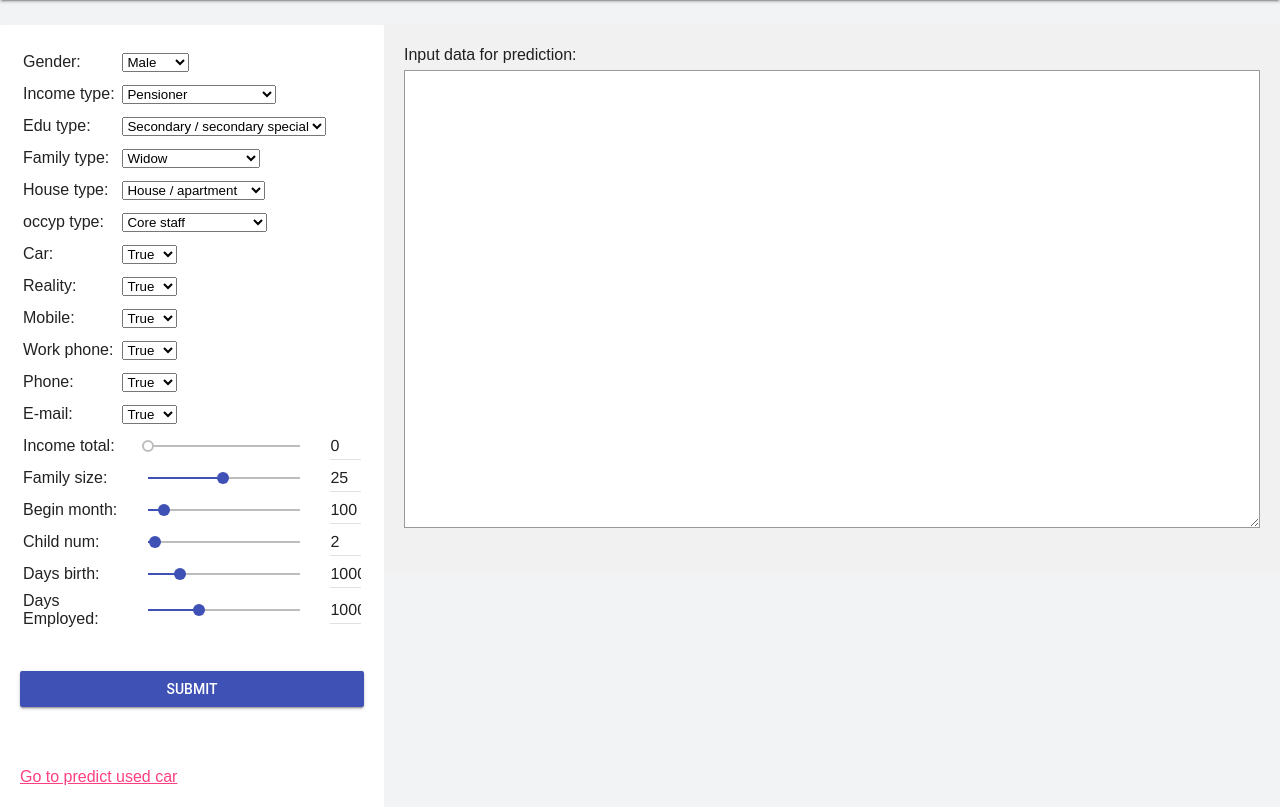
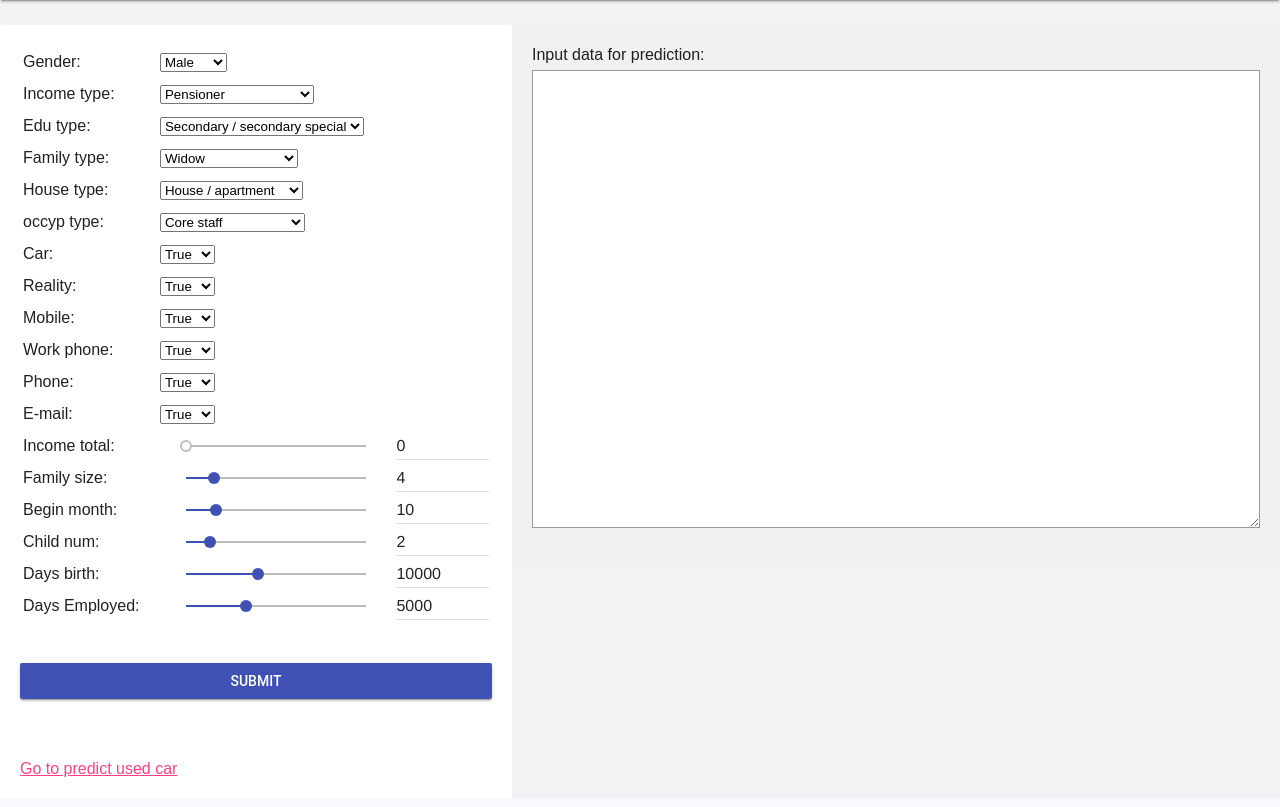
Before and after one commit to bellkjn-asl/asl-capstone, a Flask app: page /creditcard in a window 1280 px wide. Shown: the part 64-871 px from the top of the page. After the commit the page ends 841 px from the top, so only its background shows below. Run offline with Flask 2, Linux system fonts and the light colour scheme.

Commit message:
modify credit model

```diff
--- a/app.yaml
+++ b/app.yaml
@@ -1,6 +1,6 @@
 runtime: python
 env: flex
-entrypoint: gunicorn -b :$PORT main:app
+entrypoint: gunicorn -c gunicorn.conf.py -b :$PORT main:app
 
 runtime_config:
   python_version: 3
--- a/config.py
+++ b/config.py
@@ -3,7 +3,7 @@ project = "qwiklabs-gcp-04-0e6d92b4880a"
 
 class creditcard_config():
     model_name = "credit_card"
-    version_name = "category_classification4"
+    version_name = "category_classification_epoch200"
     predict_key = 'prediction'
 
 
--- a/main.py
+++ b/main.py
@@ -125,12 +125,12 @@ def usedcar():
 
     fuelType = handle_csv.get_fuelTypes()
     transmission = handle_csv.get_transmission()
-    mileage = dict(min=0.0, max=50.0, avg=25.0)
+    mileage = dict(min=0.0, max=1000000.0, avg=10000.0)
     tax = dict(min=0.0, max=1000.0, avg=500.0)
 
-    mpg = handle_csv.get_mpg()
-    _min = min(mpg)
-    _max = max(mpg)
+    # mpg = handle_csv.get_mpg()
+    _min = 1.0  # min(mpg)
+    _max = 200.0  # max(mpg)
     _mid = round((_min+_max) / 2, 1)
     mpg = dict(min=_min, max=_max, avg=_mid)
 
--- a/templates/creditcard.html
+++ b/templates/creditcard.html
@@ -41,7 +41,7 @@
     /* Create two columns/boxes that floats next to each other */
     nav {
       float: left;
-      width: 30%;
+      width: 40%;
       padding: 20px;
       display: -webkit-flex;
       display: -ms-flexbox;
@@ -69,7 +69,7 @@
     article {
       float: left;
       padding: 20px;
-      width: 70%;
+      width: 60%;
       background-color: #f1f1f1;
       font-size: 16px;
       font-weight: 400;
@@ -306,7 +306,8 @@
             <input
               type="range"
               min="0"
-              max="9999999"
+              max="1575000.0"
+              step="0.1"
               value="0"
               id="incomeTotalSlider"
               name="Income total"
@@ -319,7 +320,8 @@
               type="number"
               id="incomeTotalText"
               min="0"
-              max="9999999"
+              max="1575000.0"
+              step="0.1"
               value="0"
               oninput="updateIncomeTotalTextInput(this.value);"
               class="mdl-textfield__input"
@@ -333,8 +335,8 @@
             <input
               type="range"
               min="1"
-              max="50"
-              value="25"
+              max="20"
+              value="4"
               id="familySizeSlider"
               name="Family size"
               oninput="updateFamilySizeInput(this.value);"
@@ -346,8 +348,8 @@
               type="number"
               id="familySizeText"
               min="1"
-              max="50"
-              value="25"
+              max="20"
+              value="4"
               oninput="updateFamilySizeInput(this.value);"
               class="mdl-textfield__input"
               required
@@ -360,8 +362,8 @@
             <input
               type="range"
               min="0"
-              max="1000"
-              value="100"
+              max="60"
+              value="10"
               id="beginMonthSlider"
               name="Begin month"
               oninput="updateBeginMonthInput(this.value);"
@@ -373,8 +375,8 @@
               type="number"
               id="beginMonthText"
               min="0"
-              max="1000"
-              value="100"
+              max="60"
+              value="10"
               oninput="updateBeginMonthInput(this.value);"
               class="mdl-textfield__input"
               required
@@ -387,7 +389,7 @@
             <input
               type="range"
               min="0"
-              max="50"
+              max="15"
               value="2"
               id="childNumSlider"
               name="Child num"
@@ -400,7 +402,7 @@
               type="number"
               id="childNumText"
               min="0"
-              max="50"
+              max="15"
               value="2"
               oninput="updateChildNumInput(this.value);"
               class="mdl-textfield__input"
@@ -413,8 +415,8 @@
           <td>
             <input
               type="range"
-              min="2000"
-              max="40000"
+              min="0"
+              max="25000"
               value="10000"
               id="daysBirthSlider"
               name="Days birth"
@@ -426,8 +428,8 @@
             <input
               type="number"
               id="daysBirthText"
-              min="2000"
-              max="40000"
+              min="0"
+              max="25000"
               value="10000"
               oninput="updateDaysBirthInput(this.value);"
               class="mdl-textfield__input"
@@ -441,8 +443,8 @@
             <input
               type="range"
               min="0"
-              max="30000"
-              value="10000"
+              max="15000"
+              value="5000"
               id="daysEmployedSlider"
               name="Days Employed"
               oninput="updateDaysEmployedInput(this.value);"
@@ -454,8 +456,8 @@
               type="number"
               id="daysEmployedText"
               min="0"
-              max="30000"
-              value="10000"
+              max="15000"
+              value="5000"
               oninput="updateDaysEmployedInput(this.value);"
               class="mdl-textfield__input"
               required
--- a/templates/usedcar.html
+++ b/templates/usedcar.html
@@ -41,7 +41,7 @@
     /* Create two columns/boxes that floats next to each other */
     nav {
       float: left;
-      width: 30%;
+      width: 40%;
       padding: 20px;
       display: -webkit-flex;
       display: -ms-flexbox;
@@ -69,7 +69,7 @@
     article {
       float: left;
       padding: 20px;
-      width: 70%;
+      width: 60%;
       background-color: #f1f1f1;
       font-size: 16px;
       font-weight: 400;
```
